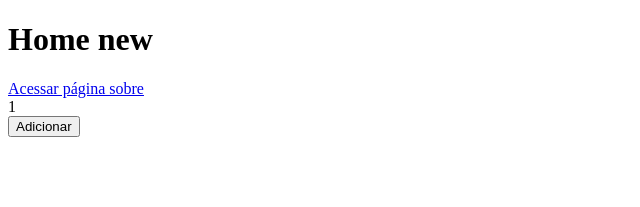
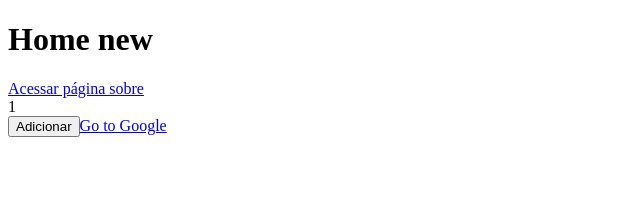
Before and after one commit to lnsiqueira/demo_next, a Next.js app: page / in a window 1280 px wide. Shown: the top 207 px of the page, without its empty margins (0-640 px from the left). Built offline with nearby package versions, Linux system fonts and the light colour scheme.

Commit message:
primeira pagina

```diff
--- a/pages/index.js
+++ b/pages/index.js
@@ -35,6 +35,7 @@ function Contador() {
         <div>
             <div>{contador}</div>
             <button onClick={addContador}>Adicionar</button>
+            <a href="https://google.com" class="btn btn-primary">Go to Google</a>
         </div>
     )
 }
```
